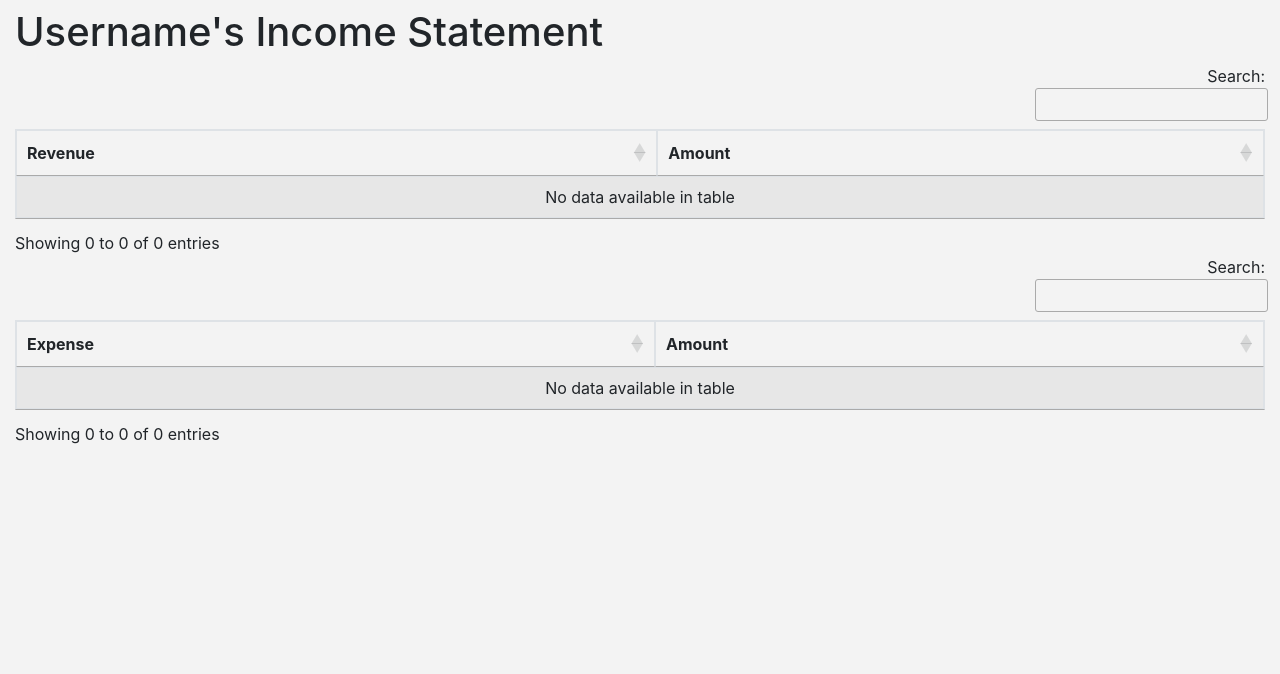
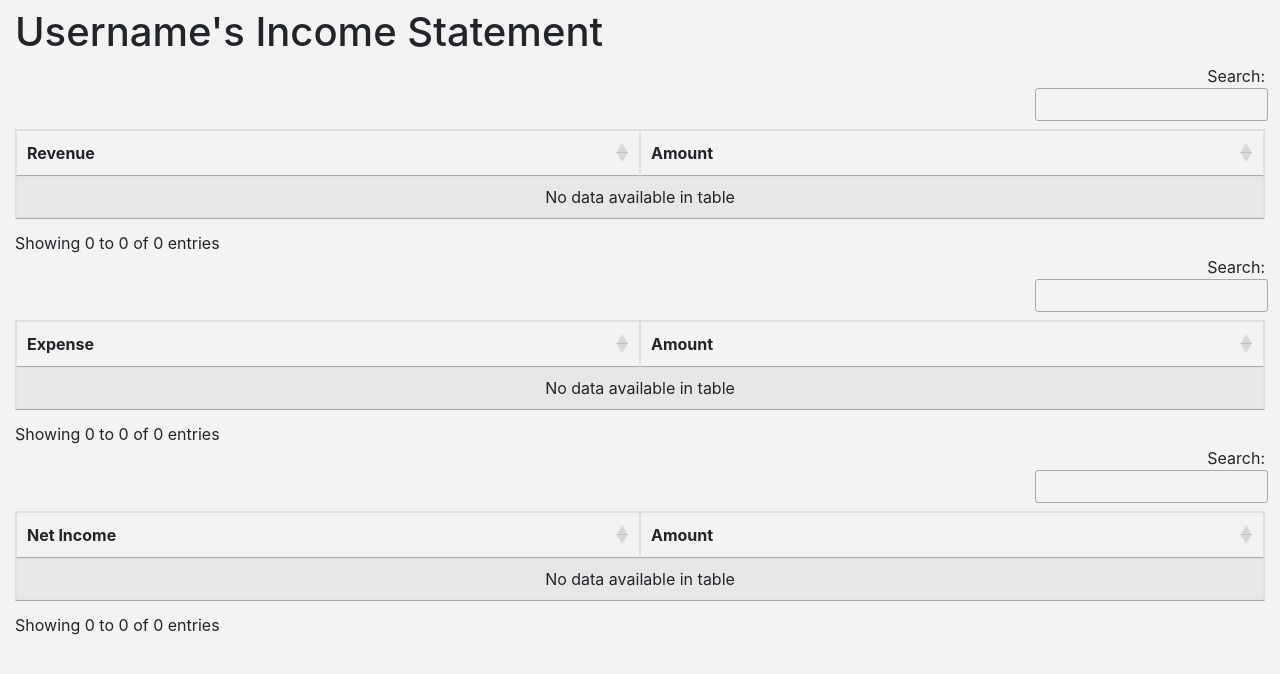
Before and after one commit to AppDomainTeam3/AccountingWebApp, a Flask app: template templates/income_statement.html in a window 1280 px wide. Shown: the part 96-770 px from the top of the page. Run offline with Flask 2, Linux system fonts and the light colour scheme; the template is opened without the code that fills it, so the values that code supplies are empty; some libraries are stand-ins or nearby versions.

Commit message:
Income Statement Functionality
-Added Revenue/Expense account categories
-Added account type option during journal entry
-Income Statement page shows revenue - expense aka net income
-journal entry to either revenue/expense will also increase retained earnings balance
-trial balance will not show revenue/expense accounts

```diff
--- a/templates/create_journal_entry.html
+++ b/templates/create_journal_entry.html
@@ -25,6 +25,10 @@
                 <p>
                     {{ form.Comment.label }}<br>
                     {{ form.Comment(size=32) }}<br>
+                </p>
+                <p>
+                    {{ form.TypeOfAcc.label }}<br>
+                    {{ form.TypeOfAcc(size=2) }}<br>
                 </p>
                 <p>
                     {{ form.File.label }}<br>
--- a/templates/income_statement.html
+++ b/templates/income_statement.html
@@ -22,6 +22,16 @@
             </tr>
           </thead>
         </table>
+
+        <table class="table table-striped table-bordered NetTable" style="width: 100%">
+          <thead>
+            <tr>
+              <th colspan="1">Net Income</th>
+              <th colspan="1">Amount</th>
+            </tr>
+          </thead>
+        </table>
+
         <h1 id="net" style="text-align: right"></h1>
       </div>
     {%endblock%}
@@ -31,6 +41,7 @@
 
       <script>
         $('.RevenueTable').DataTable({
+          "columnDefs": [ { "width": "50%", "targets": 0 }],
             order: [],
             pagingType: 'full_numbers',
             "bLengthChange": false,
@@ -38,6 +49,15 @@
         });
 
         $('.ExpenseTable').DataTable({
+          "columnDefs": [ { "width": "50%", "targets": 0 }],
+            order: [],
+            pagingType: 'full_numbers',
+            "bLengthChange": false,
+            "paging":false
+        });
+
+        $('.NetTable').DataTable({
+          "columnDefs": [ { "width": "50%", "targets": 0 }],
             order: [],
             pagingType: 'full_numbers',
             "bLengthChange": false,
@@ -77,40 +97,57 @@
             var revenueTable = $('.RevenueTable').DataTable();
             var expenseTable = $('.ExpenseTable').DataTable();
 
-            let i = 0, debitsTotal = 0, creditsTotal = 0;
+            RevTable = $('.RevenueTable').DataTable();
+            let i = 0, amount = 0, net = 0;
             for (i = 0; i < accounts.length; i++) {
-              var debits = 0;
-              var credits = 0;
-              if (accounts[i]["Category"] == "Asset") {
-                debits = accounts[i]["Balance"];
-                debitsTotal += debits;
-              } else {
-                credits = -accounts[i]["Balance"];
-                creditsTotal += credits;
-              }
-              if (debits != 0) {
-                revenueTable.row.add([
-                  accounts[i]["Subcategory"],
-                  '$' + Number(debits).toLocaleString(undefined, { minimumFractionDigits: 2 })
+
+                if (accounts[i]["Category"] == "Revenue") {
+                debits = Math.abs(accounts[i]["Balance"]);
+                amount += debits;
+                net += debits;
+
+                RevTable.row.add([
+                accounts[i]["AccountDesc"],
+                '$' + Number(debits).toLocaleString(undefined, { minimumFractionDigits: 2 }),
                 ]);
-              }
-              if (credits != 0) {
-                expenseTable.row.add([
-                  accounts[i]["Subcategory"],
-                  '$' + Number(credits).toLocaleString(undefined, { minimumFractionDigits: 2 })
+                }
+            }
+            RevTable.row.add([
+                "",
+                '$' + Number(amount).toLocaleString(undefined, { minimumFractionDigits: 2 })
+
+                ]).draw();
+
+
+            ExpTable = $('.ExpenseTable').DataTable();
+            amount = 0;
+            for (i = 0; i < accounts.length; i++) {
+
+                if (accounts[i]["Category"] == "Expense") {
+                debits = Math.abs(accounts[i]["Balance"]);
+                amount += debits;
+                net -= debits;
+
+                ExpTable.row.add([
+                accounts[i]["AccountDesc"],
+                '$' + Number(debits).toLocaleString(undefined, { minimumFractionDigits: 2 }),
                 ]);
-              }
+                }
             }
-            revenueTable.row.add([
+            ExpTable.row.add([
                 "",
-                '$' + Number(debitsTotal).toLocaleString(undefined, { minimumFractionDigits: 2 })
-              ]).draw();
-            expenseTable.row.add([
+                '$' + Number(amount).toLocaleString(undefined, { minimumFractionDigits: 2 })
+
+                ]).draw();
+
+            NetTable = $('.NetTable').DataTable();
+            amount = 0;
+
+            NetTable.row.add([
                 "",
-                '$' + Number(creditsTotal).toLocaleString(undefined, { minimumFractionDigits: 2 })
-              ]).draw();
-            document.getElementById("net").innerHTML = `Net Income = ${'$' + Number(debitsTotal - creditsTotal).toLocaleString(undefined, { minimumFractionDigits: 2 })}`;
+                '$' + Number(net).toLocaleString(undefined, { minimumFractionDigits: 2 })
+
+                ]).draw();
           });
-
       </script>
     {%endblock%}
--- a/templates/trial_balance.html
+++ b/templates/trial_balance.html
@@ -74,15 +74,19 @@
               if (accounts[i]["Category"] == "Asset") {
                 debits = accounts[i]["Balance"];
                 debitsTotal += debits;
-              } else {
+              } else if (accounts[i]["Category"] != "Expense" && accounts[i]["Category"] != "Revenue" ){
                 credits = -accounts[i]["Balance"];
                 creditsTotal += credits;
               }
+
+              if (accounts[i]["Subcategory"] != 'Expense' && accounts[i]["Subcategory"] != 'Revenue' ) {
               table.row.add([
                 accounts[i]["Subcategory"],
                 '$' + Number(debits).toLocaleString(undefined, { minimumFractionDigits: 2 }),
                 '$' + Number(credits).toLocaleString(undefined, { minimumFractionDigits: 2 })
               ]);
+              }
+
             }
             table.row.add([
                 "",
```
Also changed, not shown: API/app.py (+9 -0 lines), scripts/FormTemplates.py (+6 -2 lines).
